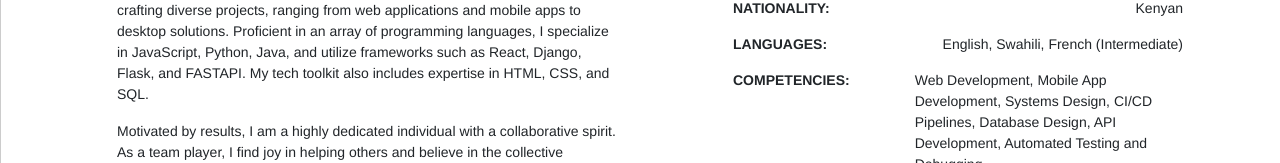
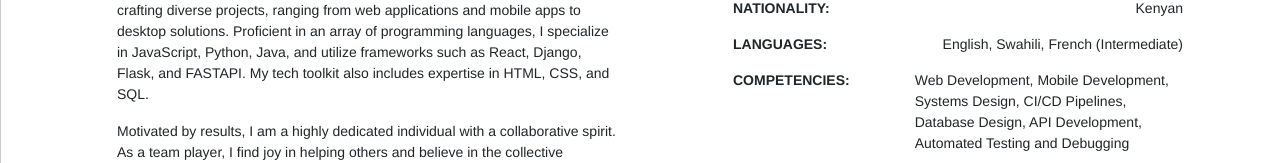
Before and after one commit to Kiarie-Kariuki/Portfolio, a React (Create React App) app: page / in a window 1280 px wide. Shown: the part 789-952 px from the top of the page. Built offline with nearby package versions, Linux system fonts and the light colour scheme.

Commit message:
Removed some skills

```diff
--- a/src/components/About.js
+++ b/src/components/About.js
@@ -48,7 +48,7 @@ function About(){
                             <strong>COMPETENCIES:</strong>
                         </div>
                         <div className="comp">
-                            Web Development, Mobile App Development, Systems Design, CI/CD Pipelines, Database Design, API Development, Automated Testing and Debugging
+                            Web Development, Mobile Development, Systems Design, CI/CD Pipelines, Database Design, API Development, Automated Testing and Debugging
                         </div>
                     </div>
                 </div>
```
